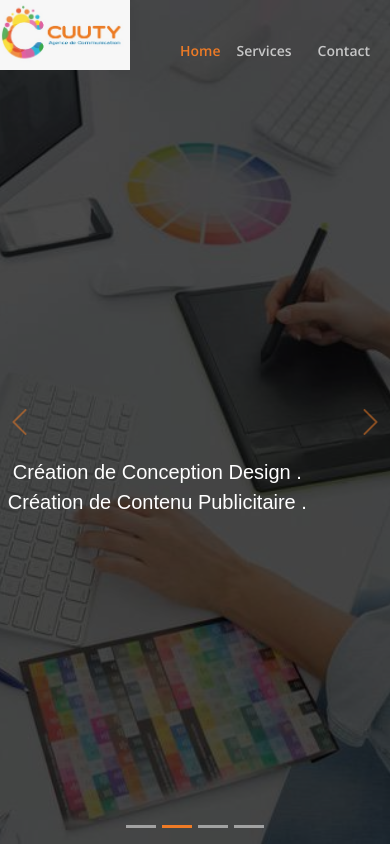
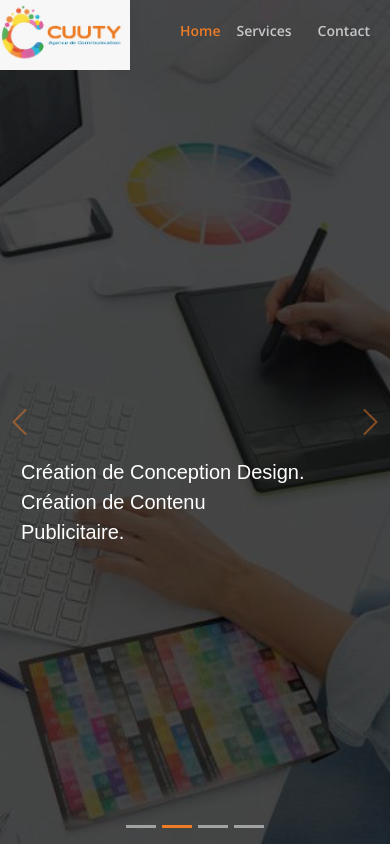
Before and after one commit to soufianeelkarki/CUUTY, a plain HTML site: page index.html in a window 390 px wide. Shown: the top 846 px of the page. Drawn offline with nearby package versions, Linux system fonts and the light colour scheme.

Commit message:
first commit

```diff
--- a/assets/css/style.css
+++ b/assets/css/style.css
@@ -193,6 +193,7 @@ h6 {
     position: relative;
     white-space: nowrap;
     margin: 0 5px;
+    top: -20px;
   }
 }
 .navbar a,
@@ -280,7 +281,7 @@ h6 {
   margin: 0 auto 30px auto;
   color: #fff;
   font-family: "Arial Narrow Bold", sans-serif;
-  font-size: 28px;
+  font-size: 40px;
 }
 /* @media (min-width: 1024px) {
   #hero p {
@@ -289,14 +290,20 @@ h6 {
 } */
 @media (max-width: 991px) {
   #hero p {
-    width: 110%;
+    width: 100%;
     margin: 0 auto 30px auto;
     color: #fff;
     font-family: "Arial Narrow Bold", sans-serif;
     font-size: 20px;
     position: absolute;
-    left: -18%;
+    left: -10%;
     top: 50%;
+    text-align: left;
+  }
+}
+@media (width: 768px) {
+  #hero p {
+    left: 0;
   }
 }
 #hero-carousel-indicators {
```
Also changed, not shown: index.html (+9 -9 lines).
